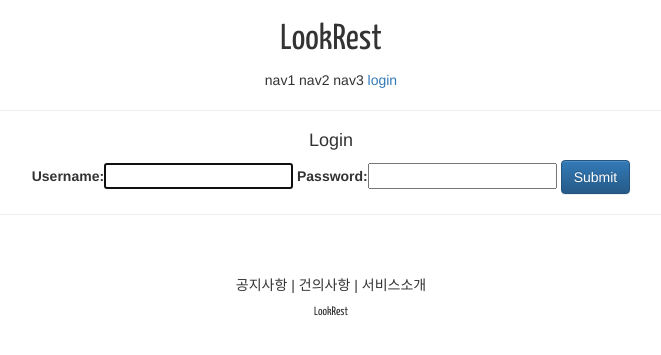
After one commit to look-sun/lookrest, a Django app: page /account/login/ in a window 1280 px wide. The commit adds this page. Shown: the top 355 px of the page, without its empty margins (309-970 px from the left). Run offline with Django 3.2, Linux system fonts and the light colour scheme; some libraries are stand-ins or nearby versions.

Commit message:
django course 22 commit

```diff
--- /dev/null
+++ b/accountapp/templates/accountapp/login.html
@@ -0,0 +1,19 @@
+{% extends 'base.html' %}
+{% block content %}
+
+<div style="text-align: center">
+    <div>
+        <h4>
+            Login
+        </h4>
+    </div>
+    <div>
+        <form action="" method="post">
+            {% csrf_token %}
+            {{ form }}
+            <input type="submit" class="btn btn-primary">
+        </form>
+    </div>
+</div>
+
+{% endblock %}
--- a/accountapp/urls.py
+++ b/accountapp/urls.py
@@ -1,9 +1,13 @@
+from django.contrib.auth.views import LoginView, LogoutView
 from django.urls import path
 from accountapp.views import hello_world, AccountCreateView
 
 app_name = "accountapp"
 
 urlpatterns = [
-    path('hello_world',  hello_world, name='hello_world'),
-    path('create/', AccountCreateView.as_view(), name='create')
+    path('hello_world', hello_world, name='hello_world'),
+    path('login/',  LoginView.as_view(template_name='accountapp/login.html'), name='login'),
+    path('logout/', LogoutView.as_view(), name='logout'),
+
+    path('create/', AccountCreateView.as_view(), name='create'),
 ]
--- a/pinterest/settings.py
+++ b/pinterest/settings.py
@@ -13,6 +13,9 @@ https://docs.djangoproject.com/en/3.1/ref/settings/
 from pathlib import Path
 
 import os, environ
+
+from django.urls import reverse_lazy
+
 env = environ.Env(
     # set casting, default value
     DEBUG=(bool, False)
@@ -136,3 +139,6 @@ STATIC_ROOT = os.path.join(BASE_DIR, 'staticfiles')
 STATICFILES_DIRS = [
     BASE_DIR / "static",
 ]
+
+LOGIN_REDIRECT_URL = reverse_lazy('accountapp:hello_world')
+LOGOUT_REDIRECT_URL = reverse_lazy('accountapp:login')
--- a/templates/header.html
+++ b/templates/header.html
@@ -7,6 +7,14 @@
         <span>nav1</span>
         <span>nav2</span>
         <span>nav3</span>
-        <span>nav4</span>
+        {% if not user.is_authenticated %}
+        <a href="{% url 'accountapp:login' %}?next={{ request.path }}">
+            <span>login</span>
+        </a>
+        {% else %}
+        <a href="{% url 'accountapp:logout' %}?next={{ request.path }}">
+            <span>logout</span>
+        </a>
+        {% endif %}
     </div>
 </div>
```
